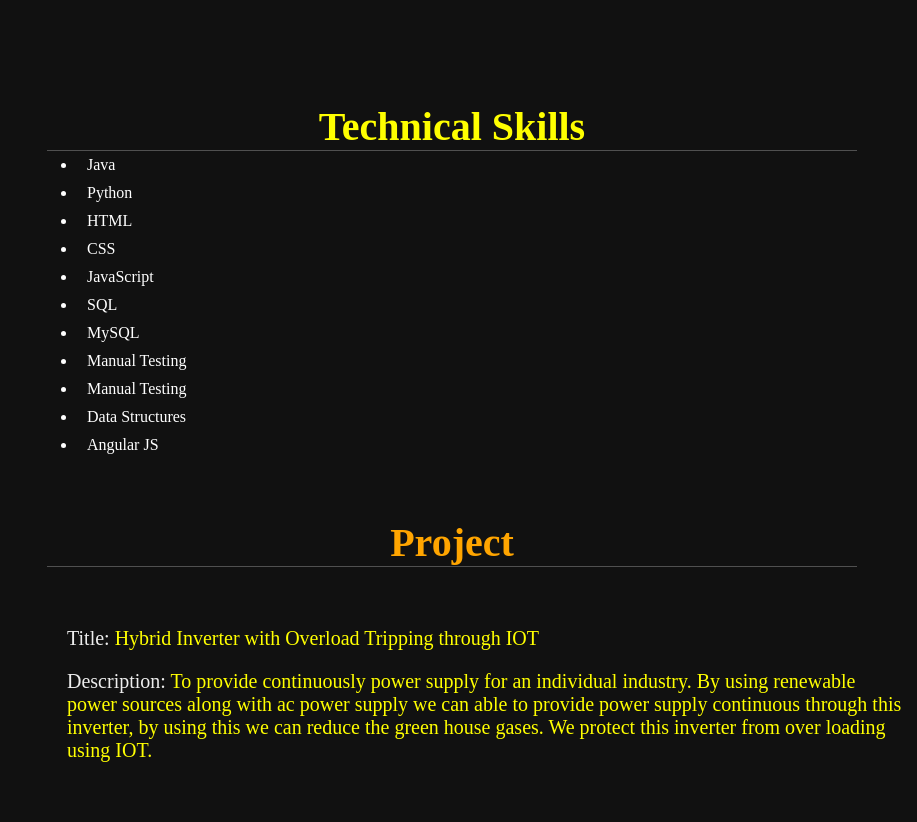
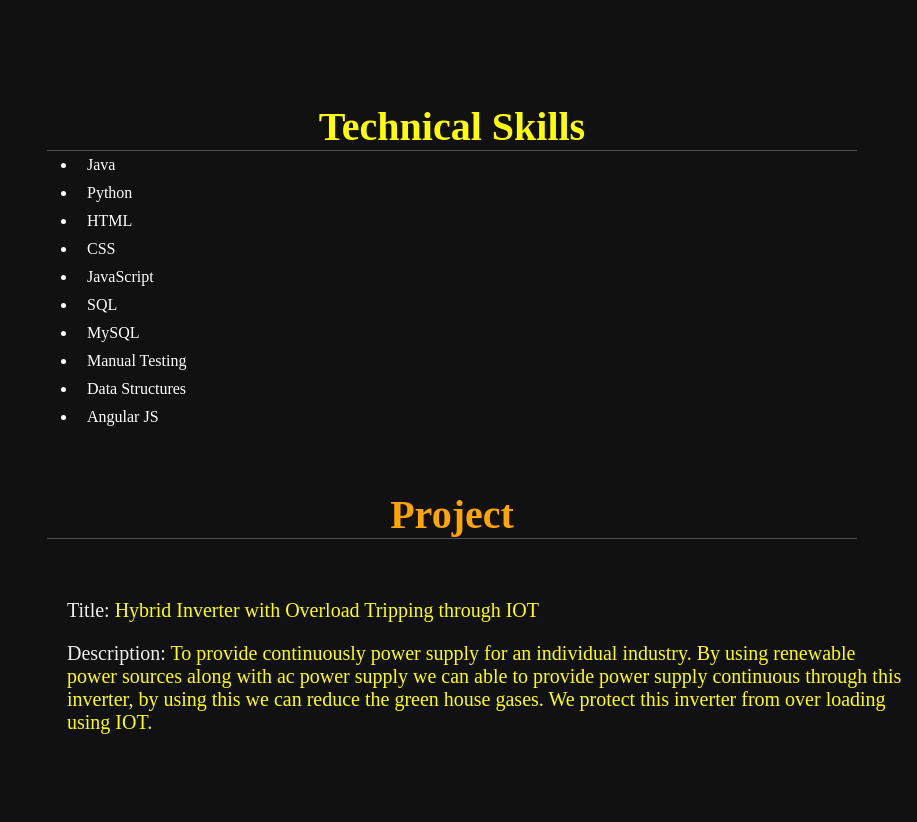
Before and after one commit to pavankalyankamala/Portfolio, a plain HTML site: page index.html in a window 1280 px wide. Shown: the part 754-1576 px from the top of the page, without its empty margins (363-1280 px from the left). After the commit the page ends 1548 px from the top, so only its background shows below. Drawn offline with Linux system fonts and the light colour scheme.

Commit message:
Update index.html

```diff
--- a/index.html
+++ b/index.html
@@ -74,7 +74,6 @@
         <li>SQL</li>
         <li>MySQL</li>
         <li>Manual Testing</li>
-        <li>Manual Testing</li>
         <li>Data Structures</li>
 		<li>Angular JS</li>
     </ul>
```
